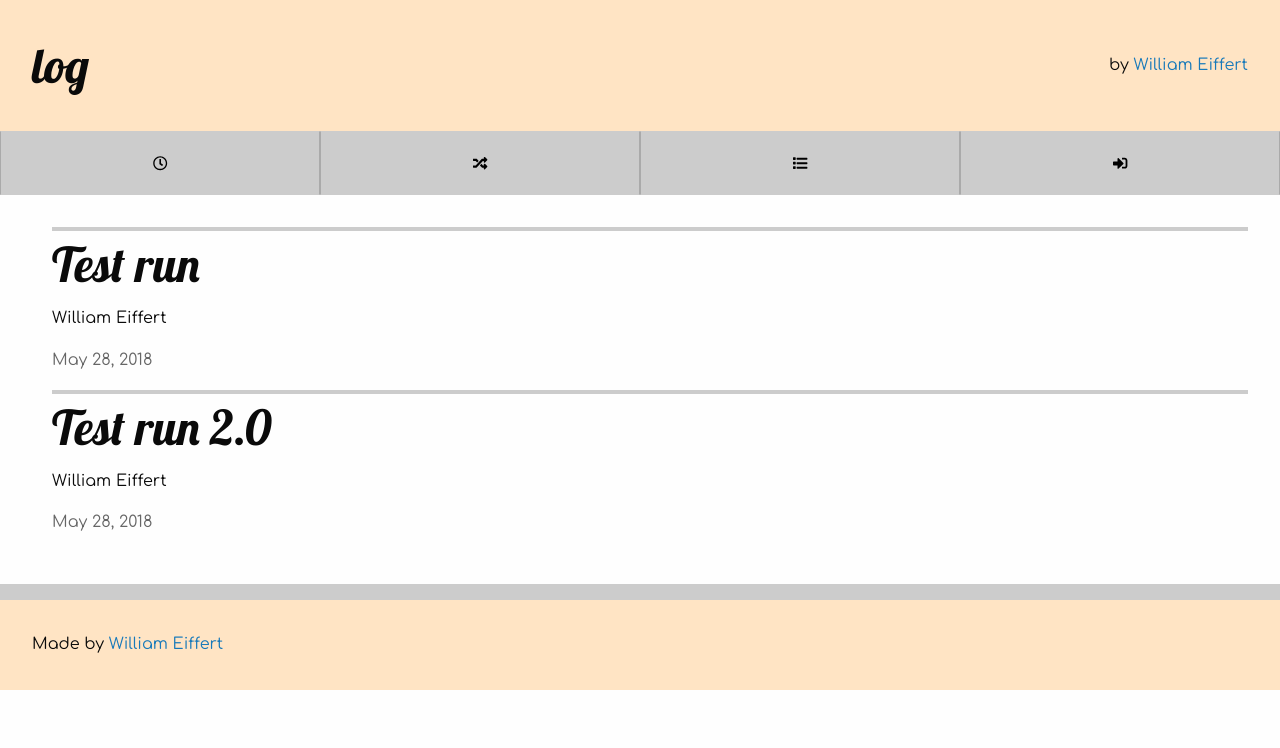
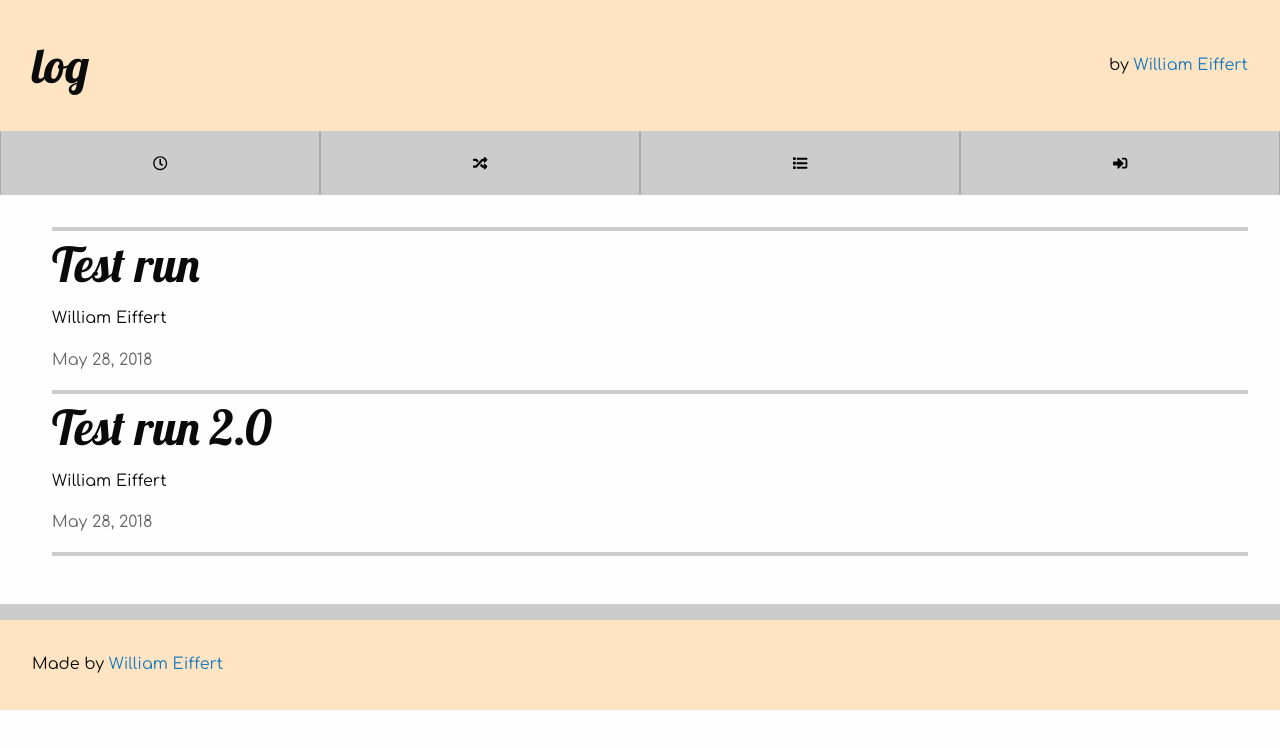
Before and after one commit to weiffert/blog, a React (Create React App) app: page / in a window 1280 px wide. Shown: the top 748 px of the page. Built offline with nearby package versions, Linux system fonts and the light colour scheme.

Commit message:
Change dividing borders

```diff
--- a/src/ListElement.css
+++ b/src/ListElement.css
@@ -1,5 +1,10 @@
 .ListElement {
   list-style: none;
+  border-bottom: 0.25rem solid #ccc;
+}
+
+.ListElement:first-of-type {
+  border-top: 0.25rem solid #ccc;
 }
 
 .ListElement h1 {
@@ -10,7 +15,3 @@
 .ListElement p:last-child {
   color: #666;
 }
-
-.ListElement {
-  border-top: 0.25rem solid #ccc;
-}
```
